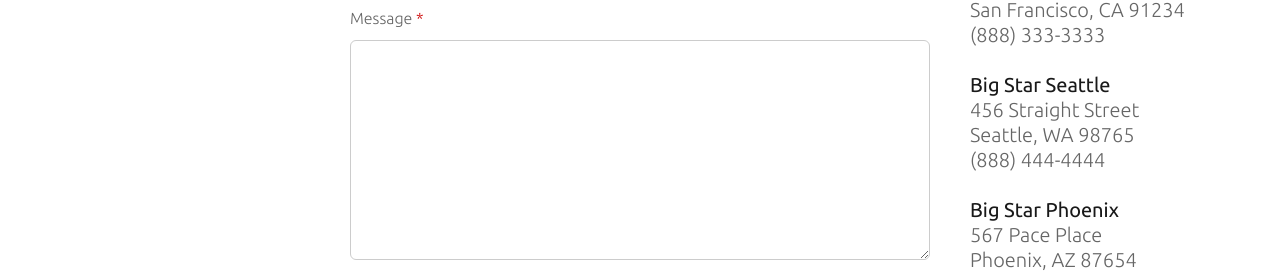
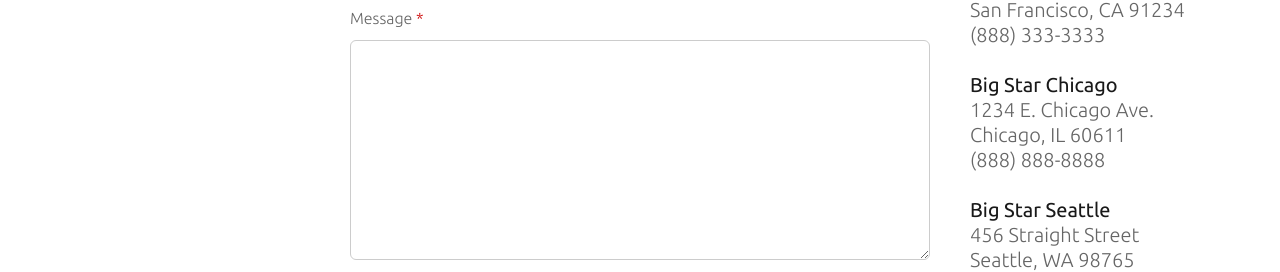
Before and after one commit to techprepared/big_star, a plain HTML site: page Contact-Us.html in a window 1280 px wide. Shown: the part 672-944 px from the top of the page. Drawn offline with Linux system fonts and the light colour scheme.

Commit message:
add new retail location in right column in contact-us page for Chicago

```diff
--- a/Contact-Us.html
+++ b/Contact-Us.html
@@ -296,6 +296,14 @@
                 <dd><a href="tel:888-333-3333" aria-label="Phone number: 8 8 8. 3 3 3. 3 3 3 3."><span itemprop="telephone">(888) 333-3333</span></a></dd>
               </div>
               <div itemscope itemtype="https://schema.org/LocalBusiness" itemref="hq">
+                <dt itemprop="name">Big Star Chicago</dt>
+                <dd itemprop="address" itemscope itemtype="https://schema.org/PostalAddress">
+                  <span itemprop="streetAddress">1234 E. Chicago Ave.</span><br>
+                  <span itemprop="addressLocality">Chicago</span>, <span itemprop="addressRegion">IL</span> <span itemprop="postalCode">60611</span>
+                </dd>
+                <dd><a href="tel:888-333-3333" aria-label="Phone number: 8 8 8. 3 3 3. 3 3 3 3."><span itemprop="telephone">(888) 888-8888</span></a></dd>
+              </div>
+              <div itemscope itemtype="https://schema.org/LocalBusiness" itemref="hq">
                 <dt itemprop="name">Big Star Seattle</dt>
                 <dd itemprop="address" itemscope itemtype="https://schema.org/PostalAddress">
                   <span itemprop="streetAddress">456 Straight Street</span><br>
```
